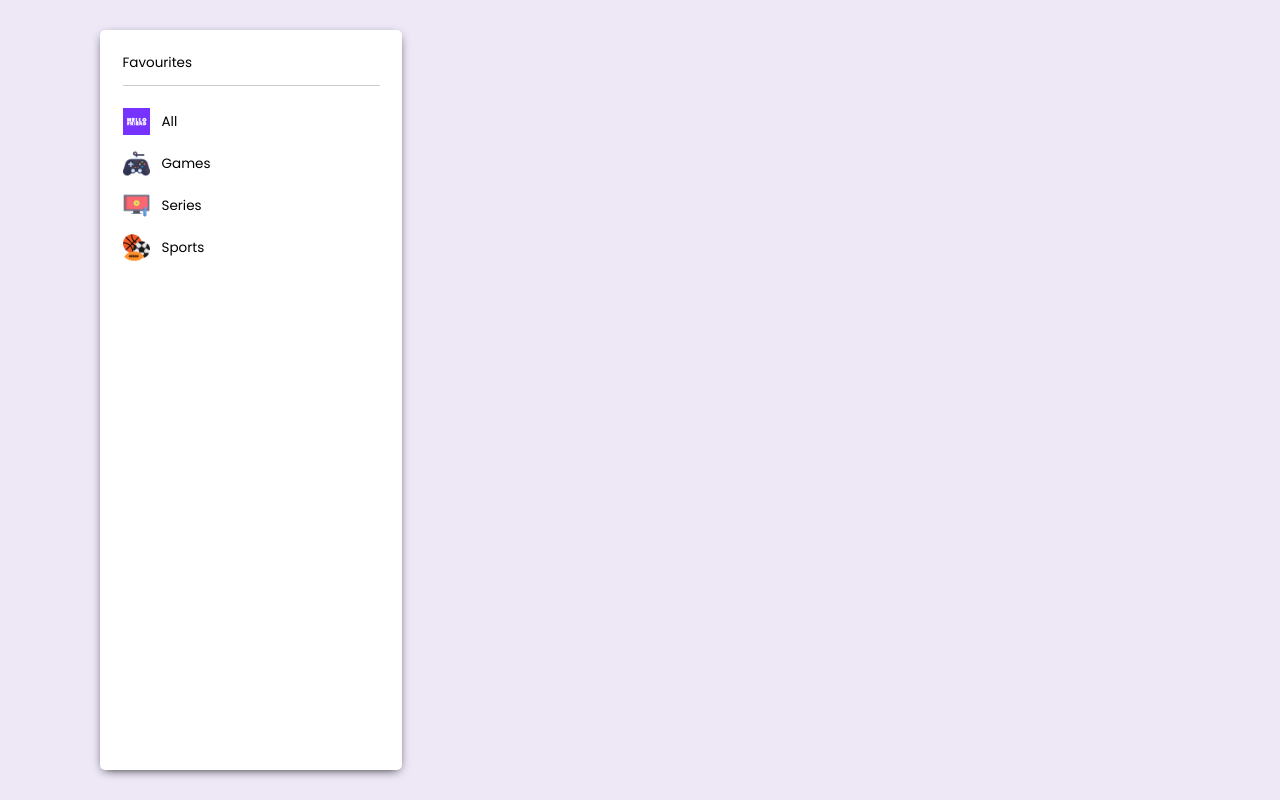
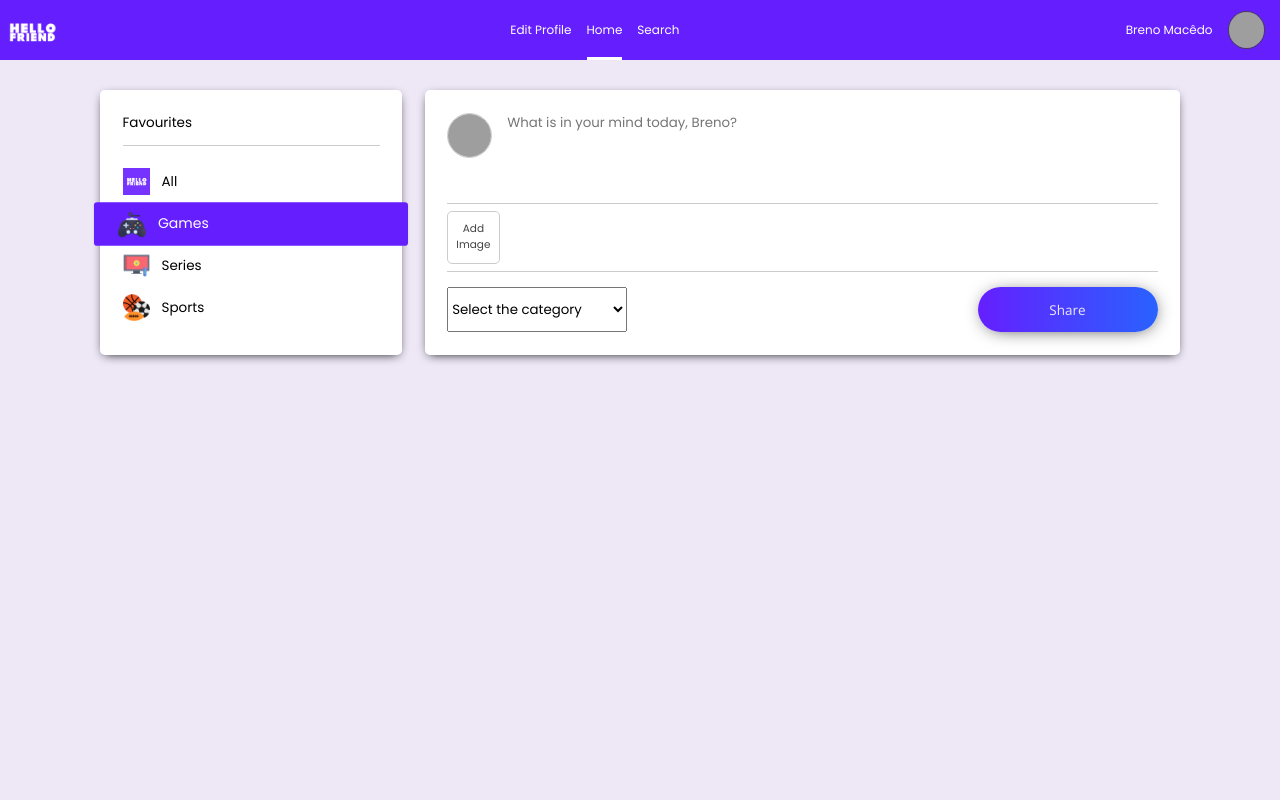
Before and after one commit to brenomacedo/hello-friend, a Next.js app: page /profile in a window 1280 px wide. Built offline with nearby package versions, Linux system fonts and the light colour scheme; grey boxes are pictures that could not be loaded.

Commit message:
Write text field

```diff
--- /dev/null
+++ b/src/components/Sidebar.tsx
@@ -0,0 +1,20 @@
+import SidebarTile from '../components/SidebarTile'
+import styles from '../styles/sidebar.module.scss'
+
+interface SidebarProps {
+    selected: string
+}
+
+export default function Sidebar({ selected }: SidebarProps) {
+    return (
+        <div className={styles.sidebar}>
+            <div className={styles.title}>
+                <p>Favourites</p>
+            </div>
+            <SidebarTile label='All' src='/logo-only-text.png' selected={selected === 'All'} />
+            <SidebarTile label='Games' src='/games.png' selected={selected === 'Games'} />
+            <SidebarTile label='Series' src='/series.png' selected={selected === 'Series'} />
+            <SidebarTile label='Sports' src='/sports.png' selected={selected === 'Sports'} />
+        </div>
+    )
+}
--- a/src/components/SidebarTile.tsx
+++ b/src/components/SidebarTile.tsx
@@ -4,16 +4,17 @@ import styles from '../styles/sidebartile.module.scss'
 interface SidebarTileProps {
     src: string
     label: string
+    selected: boolean
 }
 
-export default function SidebarTile({ label, src }: SidebarTileProps) {
+export default function SidebarTile({ label, src, selected }: SidebarTileProps) {
     return (
-        <div className={styles.container}>
+        <div className={`${styles.container} ${selected && styles.selected}`}>
             <div className={styles.icon}>
                 <Image src={src} objectFit='cover'
                     width={30} height={30} />
             </div>
-            <p>{label}</p>
+            <p className={`${selected && styles.selected}`}>{label}</p>
         </div>
     )
 }
--- /dev/null
+++ b/src/components/WritePost.tsx
@@ -0,0 +1,33 @@
+import styles from '../styles/writepost.module.scss'
+import Image from 'next/image'
+import Button from './Button'
+
+export default function WritePost() {
+    return (
+        <div className={styles.container}>
+            <div className={styles.write}>
+                <div className={styles.profilePic}>
+                    <Image src='https://avatars.githubusercontent.com/u/55261375?v=4'
+                        alt='breno' objectFit='cover' width={48} height={48} />
+                </div>
+                <textarea placeholder='What is in your mind today, Breno?'></textarea>
+            </div>
+            <div className={styles.images}>
+                <div className={styles.addImage}>
+                    <p>Add Image</p>
+                </div>
+            </div>
+            <div className={styles.submit}>
+                <select className={styles.select}>
+                    <option selected disabled>Select the category</option>
+                    <option>Games</option>
+                    <option>Series</option>
+                    <option>Sports</option>
+                </select>
+                <Button width='12rem' marginTop='0'>
+                    Share
+                </Button>
+            </div>
+        </div>
+    )
+}
--- a/src/pages/profile/index.tsx
+++ b/src/pages/profile/index.tsx
@@ -1,21 +1,22 @@
-import SidebarTile from '../../components/SidebarTile'
+import Sidebar from '../../components/Sidebar'
+import TopBar from '../../components/TopBar'
+import WritePost from '../../components/WritePost'
 import styles from '../../styles/profile.module.scss'
+import Head from 'next/head'
 
 export default function Profile() {
     return (
         <div className={styles.container}>
-            <div className={styles.content}>
-                <div className={styles.sidebar}>
-                    <div className={styles.title}>
-                        <p>Favourites</p>
+            <Head>
+                <title>Hello Friend - Profile</title>
+            </Head>
+            <TopBar active='home' />
+            <div className={styles.home}>
+                <div className={styles.content}>
+                    <Sidebar selected='Games' />
+                    <div className={styles.feed}>
+                        <WritePost />
                     </div>
-                    <SidebarTile label='All' src='/logo-only-text.png' />
-                    <SidebarTile label='Games' src='/games.png' />
-                    <SidebarTile label='Series' src='/series.png' />
-                    <SidebarTile label='Sports' src='/sports.png' />
-                </div>
-                <div className={styles.feed}>
-
                 </div>
             </div>
         </div>
--- a/src/styles/profile.module.scss
+++ b/src/styles/profile.module.scss
@@ -1,6 +1,10 @@
 .container {
     display: flex;
+    flex-direction: column;
     min-height: 100vh;
+
+    .home {
+        display: flex;
         padding: 2rem;
 
         justify-content: center;
@@ -12,35 +16,9 @@
             max-width: 1080px;
             gap: 1.5rem;
 
-        .sidebar {
-            border-radius: 5px;
-            flex: 2;
-            padding: 1.5rem 0;
-
-            display: flex;
-            flex-direction: column;
-
-            -webkit-box-shadow: 0px 3px 11px -4px #000000;
-            box-shadow: 0px 3px 11px -4px #000000;
-
-            font-family: var(--poppins);
-            font-size: 0.9rem;
-
-            background-color: white;
-
-            .title {
-                padding: 0 1.5rem;
-                margin-bottom: 1rem;
-
-                p {
-                    padding-bottom: 0.8rem;
-                    border-bottom: 1px solid var(--gray);
-                }
-            }
-        }
-
             .feed {
                 flex: 5;
             }
         }
     }
+}
--- /dev/null
+++ b/src/styles/sidebar.module.scss
@@ -0,0 +1,26 @@
+.sidebar {
+    border-radius: 5px;
+    flex: 2;
+    padding: 1.5rem 0;
+
+    display: flex;
+    flex-direction: column;
+
+    -webkit-box-shadow: 0px 3px 11px -4px #000000;
+    box-shadow: 0px 3px 11px -4px #000000;
+
+    font-family: var(--poppins);
+    font-size: 0.9rem;
+
+    background-color: white;
+
+    .title {
+        padding: 0 1.5rem;
+        margin-bottom: 1rem;
+
+        p {
+            padding-bottom: 0.8rem;
+            border-bottom: 1px solid var(--gray);
+        }
+    }
+}
--- a/src/styles/sidebartile.module.scss
+++ b/src/styles/sidebartile.module.scss
@@ -5,12 +5,23 @@
     align-items: center;
     gap: 0.8rem;
 
+    &.selected {
+        background-color: var(--purple);
+        transform: scale(1.04);
+        cursor: initial;
+        border-radius: 3px;
+    }
+
     .icon {
         width: 1.8rem;
         height: 1.8rem;
     }
 
-    &:hover {
+    p.selected {
+        color: white;
+    }
+
+    &:not(.selected):hover {
         background-color: var(--gray);
     }
 }
--- /dev/null
+++ b/src/styles/writepost.module.scss
@@ -0,0 +1,84 @@
+.container {
+    padding: 1.5rem;
+    border-radius: 5px;
+
+    -webkit-box-shadow: 0px 3px 11px -4px #000000;
+    box-shadow: 0px 3px 11px -4px #000000;
+    background-color: white;
+
+    display: flex;
+    gap: 1rem;
+    flex-direction: column;
+
+    .write {
+
+        display: flex;
+        gap: 1rem;
+
+        textarea {
+            flex: 1;
+            outline: none;
+            border: 0;
+            font-family: var(--poppins);
+            height: 5rem;
+            resize: none;
+        }
+
+        .profilePic {
+            width: 3rem;
+            height: 3rem;
+            border-radius: 50%;
+
+            border: 1px solid var(--gray);
+            overflow: hidden;
+        }
+    }
+
+    .images {
+        padding: 0.5rem 0;
+        border-top: 1px solid var(--gray);
+        border-bottom: 1px solid var(--gray);
+
+        .addImage {
+            display: flex;
+            flex-direction: column;
+            justify-content: center;
+            align-items: center;
+            width: 3.5rem;
+            height: 3.5rem;
+            border: 1px solid var(--gray);
+            border-radius: 5px;
+
+            color: var(--gray-dark);
+            cursor: pointer;
+
+            transition: transform 0.3s;
+
+            p {
+                font-family: var(--poppins);
+                font-size: 0.7rem;
+                text-align: center;
+            }
+
+            &:hover {
+                transform: scale(1.05);
+            }
+        }
+    }
+
+    .submit {
+        display: flex;
+        justify-content: space-between;
+        align-items: center;
+
+        .select {
+            width: 12rem;
+            height: 3rem;
+            display: flex;
+            justify-content: center;
+            align-items: center;
+            font-family: var(--poppins);
+            outline: none;
+        }
+    }
+}
```
Lines whose indentation alone changed are shown as unchanged.
